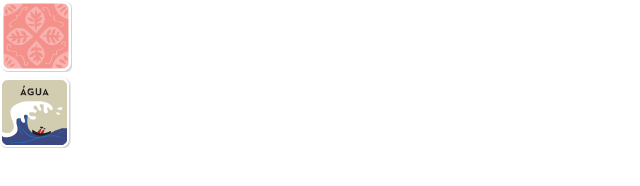
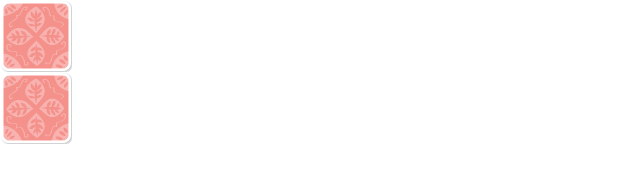
Before and after one commit to lygood2007/experiments, a plain HTML site: page html/flip_effect.js/index.html in a window 1280 px wide. Both pictures are taken after a click on the element 36 px from the left and 36 px from the top of the page. Shown: the whole page, without its empty margins (0-640 px from the left). Drawn offline with Linux system fonts and the light colour scheme.

Commit message:
Objeto card agora cuida de toda a animação.

```diff
--- a/html/flip_effect.js/index.html
+++ b/html/flip_effect.js/index.html
@@ -9,15 +9,16 @@
 		    padding: 0px;
 		  }
 
-		  /*.card-container {
+		  .card-container {
 		  	width: 72px;
 		    height: 72px;
-		  }*/
+		    /*display: inline-block;*/
+		  }
 
 		  .card {
 		  	background: url("cards.png");
 		  	background-position: -80px 0px;
-		    display: inline-block;
+		    /*display: inline-block;*/
 		    width: 72px;
 		    height: 72px;
 		    /*position: absolute;*/
--- a/html/flip_effect.js/js/script.js
+++ b/html/flip_effect.js/js/script.js
@@ -12,16 +12,20 @@
 		}
 	};
 
+	var FLIP_DURATION = 0.3; // seconds
+
 	var Card = {
+
+		t: 0, // seconds (s)
+		T: FLIP_DURATION, // s
+		dt: 0.01, // s
 
 		left0: 0,
 		left: 0,
 		width0: 72,
 		width: 0,
 		view: null,
-		//prev_cosa: 0,
 		angle: 0,
-
 		EPS: 1e-5,
 		x: 80,
 		face: true,
@@ -29,8 +33,34 @@
 
 		set_view: function(view) {
 			this.view = view;
-			this.left0 = 0;//view.left;
+			this.left0 = 0;
 			this.width0 = view.width();
+		},
+
+		evolve: function () {
+			var omega = 2 * Math.PI / this.T;
+
+			this.t += this.dt;
+			this.angle = omega * this.t;
+
+			if (this.angle < Math.PI && this.angle > 0) {
+				this.rotate(this.angle);
+			}
+			else {
+
+				if (this.face) {
+					this.t = 0;
+					this.angle = 0;
+					this.dt = +0.01;
+				}
+				else {
+					this.t = this.T / 2;
+					this.angle = Math.PI;
+					this.dt = -0.01;
+				}
+
+				this.rotate(this.angle);
+			}
 		},
 
 		rotate: function (angle) {
@@ -73,51 +103,19 @@
 		},
 	};
 
-
-
-
-	var card = Object.create(Card);
-	card.set_view($("#1"));
+	var card1 = Object.create(Card);
+	card1.set_view($("#1"));
 
 	var card2 = Object.create(Card);
 	card2.set_view($("#2"));
 
-	var t = 0; // s
-	var dt = 0.01; // s
-	var omega = 2 * Math.PI / 0.3;
-	var count = 0;
-	var angle = 0;
-	var goon = function () {
-		//if (count == 5) return;
+	var cards = [card1, card2];
 
-		t += dt;
-		angle = omega * t;
+	$("#1").click(update);
 
-		if (angle < Math.PI && angle > 0) {
-			card.rotate(angle);
-			setTimeout(goon, 1000 * dt);
-
-		}
-		else {
-			if (!card.face) angle = Math.PI;
-			else angle = 0;
-
-			card.rotate(angle);
-		}
-
-		count += 1;
+	function update () {
+		for (var i = 0, n = cards.length; i < n; i++) cards[i].evolve();
+		if (cards[0].state == "FLIPPING") setTimeout(update, 1000 * Math.abs(cards[0].dt)); // I can use cards[0] data bacause all cards evolve together
 	}
 
-	$("#1").click(function () {
-
-		if (card.state != "FLIPPING") {
-
-			if (card.state == "BACK") dt = -0.01;
-			else dt = 0.01;
-
-			setTimeout(goon, 1000 * dt);
-		}
-	});
-
-
 })();
```
